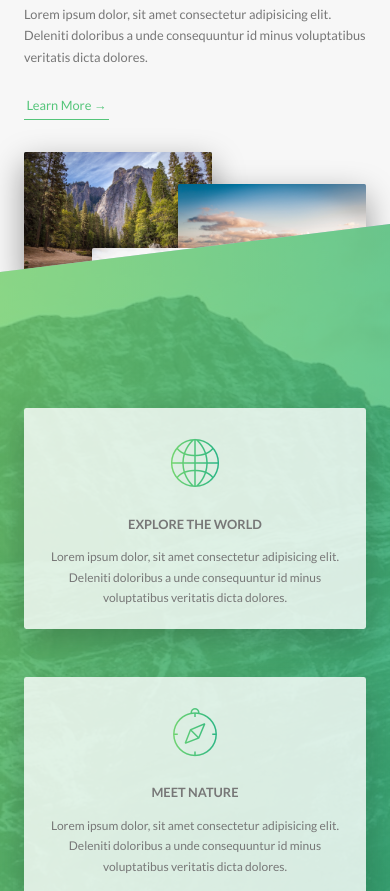
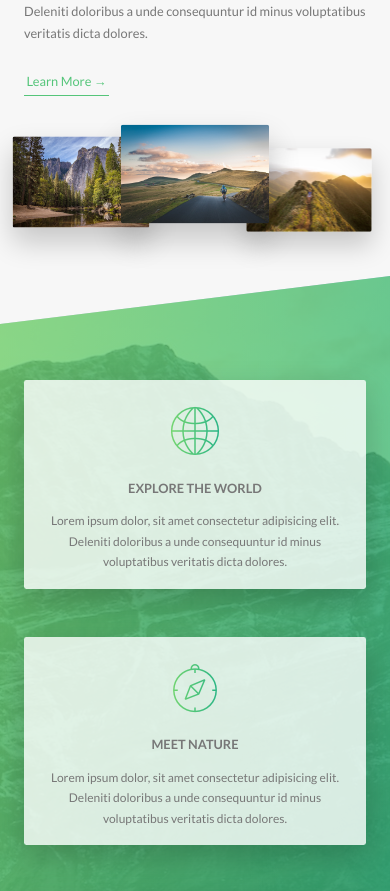
Before and after one commit to anthonyvelazquez/Natour, an Angular app: page / in a window 390 px wide. Shown: the part 1100-1991 px from the top of the page. Built offline with nearby package versions, Linux system fonts and the light colour scheme.

Commit message:
Finished Media Query

```diff
--- a/src/app/app.component.scss
+++ b/src/app/app.component.scss
@@ -16,10 +16,18 @@
 
 .mb-medium {
     margin-bottom: 4rem !important;
+
+    @include responsive(tab-port) {
+        margin-bottom: 3rem !important;
+    }
 }
 
 .mb-large {
     margin-bottom: 8rem !important;
+
+    @include responsive(tab-port) {
+        margin-bottom: 5rem !important;
+    }
 }
 
 .mt-small {
@@ -229,19 +237,43 @@
         transition: all .2s;
         outline-offset: 2rem;
 
+        @include responsive(tab-port) {
+            float: left;
+            position: relative;
+            width: 33.33333%;
+            box-shadow: 0 1.5rem 3rem rgba($color-black, .2);
+        }
+
         &--p1 {
             left: 0;
             top: -2rem;
+
+            @include responsive(tab-port) {
+                top: 0;
+                transform: scale(1.2);
+            }
         }
 
         &--p2 {
             right: 0;
             top: 2rem;
+
+            @include responsive(tab-port) {
+                top: -1rem;
+                transform: scale(1.3);
+                z-index: 100;
+            }
         }
 
         &--p3 {
             left: 20%;
             top: 10rem;
+
+            @include responsive(tab-port) {
+                top: 1rem;
+                left: 0;
+                transform: scale(1.1);
+            }
         }
 
         &:hover {
@@ -270,7 +302,7 @@
     }
 
     @include responsive(tab-port) {
-        padding: 20rem 0;
+        padding: 10rem 0;
     }
 }
 
@@ -283,6 +315,10 @@
     box-shadow: 0 1.5rem 4rem rgba($color-black, .2);
     transition: all .2s;
 
+    @include responsive(tab-port) {
+        padding: 2rem;
+    }
+
     &__icon {
         font-size: 6rem;
         margin-bottom: .5rem;
@@ -290,6 +326,10 @@
         background-clip: text;
         display: inline-block;
         color: transparent;
+
+        @include responsive(tab-port) {
+            margin-bottom: 0;
+        }
     }
 
     &__text {
@@ -446,6 +486,50 @@
         font-weight: 100;
     }
 
+    @include responsive(tab-port) {
+        height: auto;
+        border-radius: .3rem;
+        background-color: $color-white;
+        box-shadow: 0 1.5rem 4rem rgba($color-black, .2);
+
+        &__side {
+            height: auto;
+            transition: all .8s ease;
+            position: relative;
+            box-shadow: none;
+
+            &--back {
+                transform: rotateY(0deg);
+                clip-path: polygon(0% 15%, 100% 0, 100% 100%, 0% 100%);
+            }
+        }
+
+        &__cta {
+            position: relative;
+            top: 0%;
+            left: 0;
+            width: 100%;
+            transform: translate(0);
+            padding: 7rem 4rem 4rem 4rem;
+        }
+
+        &__details {
+            padding: 0 1rem;
+        }
+
+        &__price-box {
+            margin-bottom: 3rem;
+        }
+
+        &__price-value {
+            font-size: 4rem;
+        }
+
+        &:hover &__side--front {
+            transform: rotateY(0deg);
+        }
+    }
+
     &:hover &__side--front {
         transform: rotateY(-180deg);
     }
@@ -475,6 +559,16 @@
     font-size: 1.6rem;
     transform: skewX(-12deg);
 
+    @include responsive(tab-port) {
+        width: 100%;
+        padding: 4rem;
+        padding-left: 7rem;
+    }
+
+    @include responsive(phone) {
+        transform: skewX(0deg);
+    }
+
     &__shape {
         width: 15rem;
         height: 15rem;
@@ -483,6 +577,10 @@
         clip-path: circle(50% at 50% 50%); //defines the shape's look itself
         transform: translateX(-3rem) skewX(12deg);
         position: relative;
+
+        @include responsive(phone) {
+            transform: translateX(-3rem) skewX(0deg);
+        }
     }
 
     &__image {
@@ -493,6 +591,10 @@
 
     &__text {
         transform: skewX(12deg);
+
+        @include responsive(phone) {
+            transform: skewX(0deg);
+        }
     }
 
     &__caption {
@@ -544,14 +646,31 @@
 
 .book {
     background-image: linear-gradient(105deg, rgba($color-white, .85) 0%, rgba($color-white, .85) 50%, transparent 50%), url(../assets/nat-10.jpg); //use percentages to stop the gradients at certain points
-    background-size: 100%; //100% is the same as cover
+    background-size: 100%; //100% is the same as cover but makes sure it fits the X or width;
     border-radius: .3rem;
     box-shadow: 0 1.5rem 4rem rgba($color-black, .2);
-    height: 50rem;
+
+    @include responsive(tab-land) {
+        background-size: cover;
+        background-image: linear-gradient(105deg, rgba($color-white, .85) 0%, rgba($color-white, .85) 65%, transparent 65%), url(../assets/nat-10.jpg); //use percentages to stop the gradients at certain points
+    }
+
+    @include responsive(tab-port) {
+        background-size: cover;
+        background-image: linear-gradient(to right, rgba($color-white, .85) 0%, rgba($color-white, .85) 100%), url(../assets/nat-10.jpg); //use percentages to stop the gradients at certain points
+    }
 
     &__form {
         width: 50%;
         padding: 6rem;
+
+        @include responsive(tab-land) {
+            width: 65%;
+        }
+
+        @include responsive(tab-port) {
+            width: 100%;
+        }
     }
 }
 
@@ -572,6 +691,10 @@
         border-bottom: .3rem solid transparent;
         width: 90%;
         display: block;
+
+        @include responsive(tab-port) {
+            width: 100%;
+        }
 
         &:focus { //used to remove the blue border on click
             outline: none;
@@ -604,8 +727,13 @@
     }
 
     &__radio-group {
-        width: 50%;
+        width: 49%;
         display: inline-block;
+
+        @include responsive(tab-port) {
+            width: 100%;
+            margin-bottom: 2rem;
+        }
     }
 
     &__radio-input {
```
Also changed, not shown: 1 other file (tests, documents, lock files or other folders).
